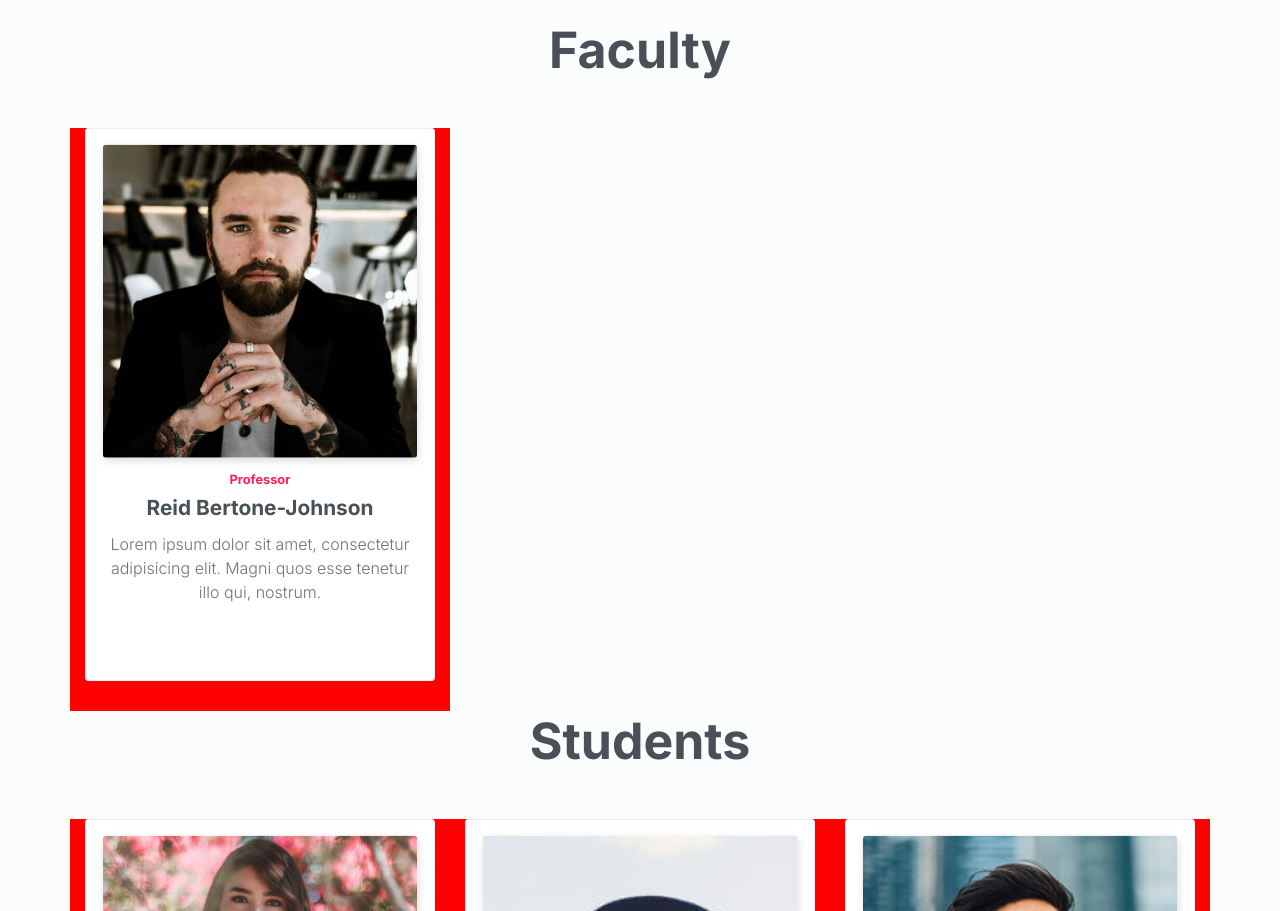
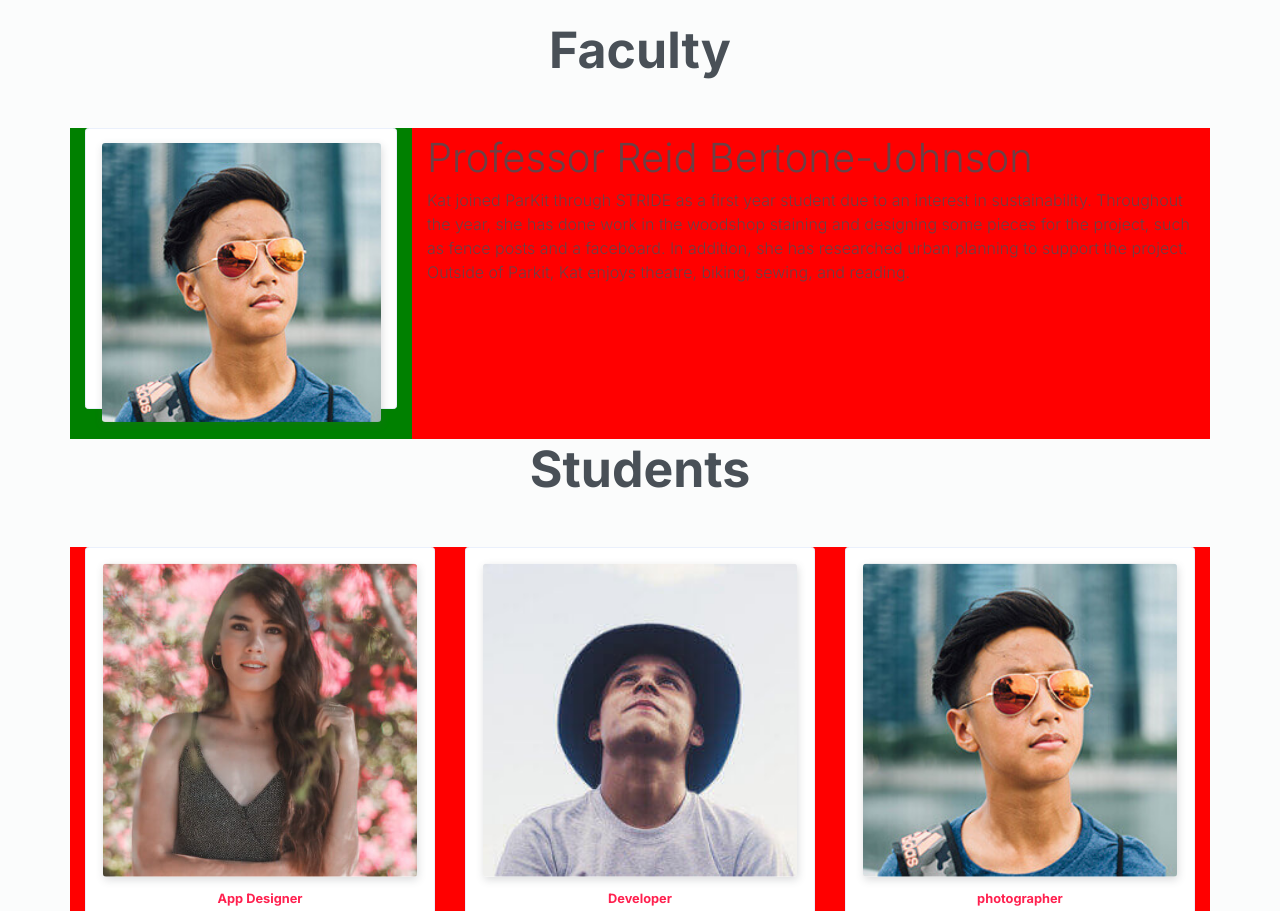
Before and after one commit to parkit-smith/parkit, a website: page our-team.html in a window 1280 px wide. Shown: the part 400-1311 px from the top of the page. Drawn offline with Linux system fonts and the light colour scheme.

Commit message:
added reid bio placeholder

```diff
--- a/our-team.html
+++ b/our-team.html
@@ -74,21 +74,15 @@
         <div class="container">
             <h6 class="section-title mb-5 text-center">Faculty</h6>
             <div class="row">
-                <div class="col-sm-6 col-md-4">
+                <div class="col-mine" style="float:left">
                     <div class="card text-center mb-4">
-                        <img class="card-img-top inset" src="assets/imgs/avatar.jpg">
-                        <div class="card-body">
-                            <h6 class="small text-primary font-weight-bold">Professor</h6>
-                            <h5 class="card-title">Reid Bertone-Johnson</h5>
-                            <p>Lorem ipsum dolor sit amet, consectetur adipisicing elit. Magni quos esse tenetur illo qui, nostrum.</p>
-                            <div class="socials">
-                                <a href="javascript:void(0)"><i class="ti-facebook"></i> </a>
-                                <a href="javascript:void(0)"><i class="ti-github"></i></a>
-                                <a href="javascript:void(0)"><i class="ti-dropbox"></i></a>
-                                <a href="javascript:void(0)"><i class="ti-twitter"></i></a>
+                    <img class="card-img-top inset" src="assets/imgs/avatar-5.jpg">
                     </div>
                 </div>
-                    </div>
+                    <div class="col-team-bio">
+                        <p> <span style="font-size: 40px; font-style: ;">Professor Reid Bertone-Johnson</span>
+                            <br>
+                            Kat joined ParKit through STRIDE as a first year student due to an interest in sustainability. Throughout the year, she has done work in the woodshop staining and designing some pieces for the project, such as fence posts and a faceboard. In addition, she has researched urban planning to support the project. Outside of Parkit, Kat enjoys theatre, biking, sewing, and reading.
                     </div>
             </div>
             <h6 class="section-title mb-5 text-center">Students</h6>
```
Lines whose indentation alone changed are shown as unchanged.
